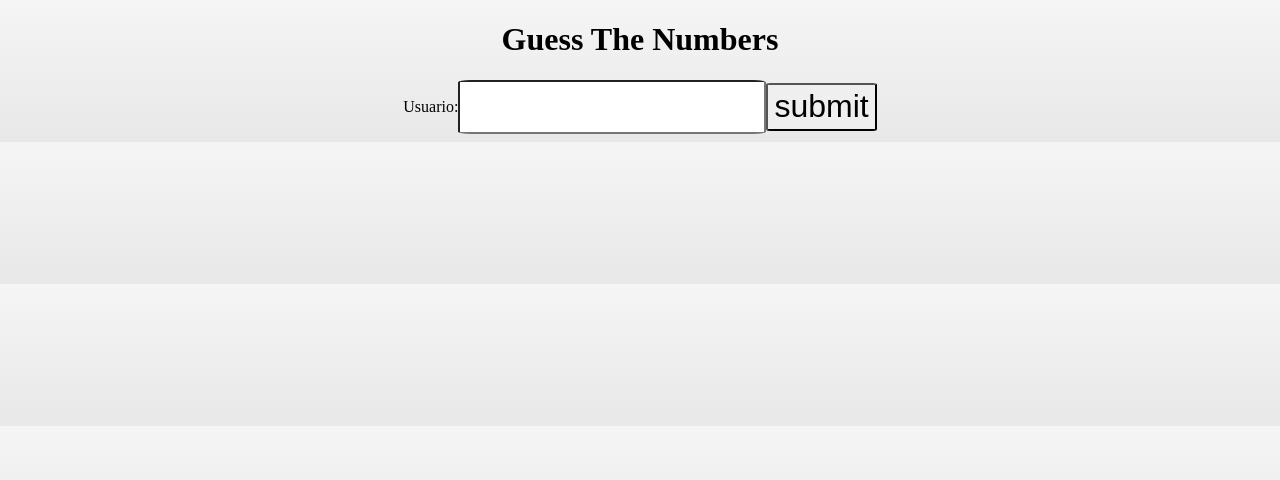
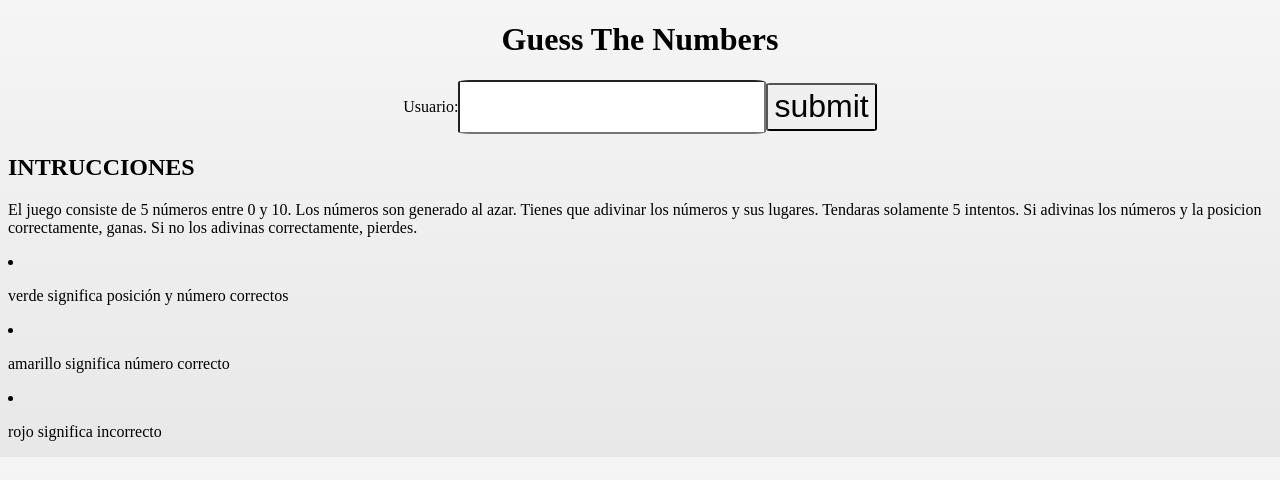
Before and after one commit to MegaValentin/TP-GuessTheNumbers, a Flask app: page / in a window 1280 px wide. Shown: the top 480 px of the page. Run offline with Flask 2, Linux system fonts and the light colour scheme.

Commit message:
...
se agregaron las instrucciones del juego

```diff
--- a/src/templates/index.html
+++ b/src/templates/index.html
@@ -21,5 +21,25 @@
             <i class="ri-chech-line icon"></i>
         </button>
     </form>
+
+    <div class="instrucciones">
+        <h2>INTRUCCIONES</h2>
+        <p> El juego consiste de 5 números entre 0 y 10. Los números son
+            generado al azar. Tienes que adivinar los números y sus lugares. Tendaras
+            solamente 5 intentos. Si adivinas los números y la posicion correctamente, ganas. Si
+            no los adivinas correctamente, pierdes.</p>
+
+            <div>
+                <li>
+                <p class="verde">verde significa posición y número correctos</p>
+                </li>
+                <li>
+                <p class="amarillo">amarillo significa número correcto</p>
+                </li>
+                <li>
+                <p class="rojo">rojo significa incorrecto</p>
+                </li>
+            </div>
+    </div>
 </body>
 </html>
--- a/src/templates/user.html
+++ b/src/templates/user.html
@@ -13,7 +13,7 @@
 
 
         <div>
-            <form method="post" action='/game'>
+            <form method="post" , action='/game' >
 
                 <div class="input-group">
 
```
Also changed, not shown: src/templates/instrucciones.html (deleted, +0 -12 lines).
